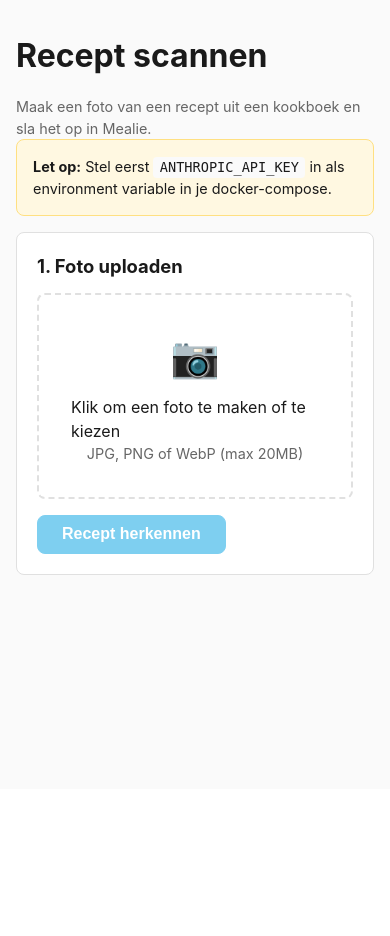
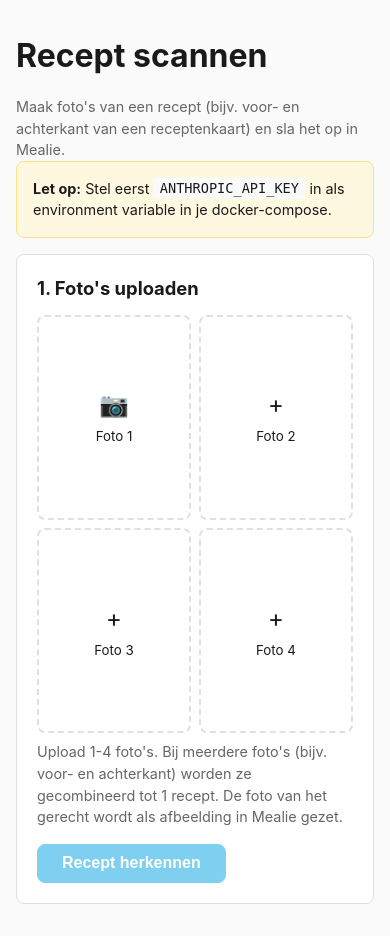
Before and after one commit to gjagils/mealieah, a FastAPI app: page /scan in a window 390 px wide; the page is wider, and only the part inside the window is pictured. Shown: the part 55-991 px from the top of that part. Before the commit the page ends 630 px from the top of that part, so only its background shows below. Run offline with FastAPI, Linux system fonts and the light colour scheme.

Commit message:
Support multiple photos for recipe scanning with food photo upload
- Upload 1-4 photos (e.g., front + back of recipe card)
- Claude Vision combines all photos into one structured recipe
- Claude identifies which photo shows the finished dish (food_photo_index)
- Food photo is automatically uploaded as recipe image in Mealie
- Photo grid UI with 4 slots, preview thumbnails, and remove buttons
- Responsive: 4 columns on desktop, 2 on mobile

https://claude.ai/code/session_01BftJTeedDaGysnnNLQwCyB

```diff
--- a/app/api/routes.py
+++ b/app/api/routes.py
@@ -485,9 +485,9 @@ async def scan_page(request: Request):
 
 
 @router.post("/api/scan")
-async def scan_recipe(image: UploadFile = File(...)):
-    """Process a recipe photo with Claude Vision."""
-    from app.clients.recipe_scanner import scan_recipe_image
+async def scan_recipe(images: list[UploadFile] = File(...)):
+    """Process one or more recipe photos with Claude Vision."""
+    from app.clients.recipe_scanner import scan_recipe_images
 
     if not settings.anthropic_api_key:
         return JSONResponse(
@@ -496,22 +496,25 @@ async def scan_recipe(image: UploadFile = File(...)):
         )
 
     allowed_types = {"image/jpeg", "image/png", "image/webp", "image/gif"}
-    if image.content_type not in allowed_types:
-        return JSONResponse(
-            {"ok": False, "error": f"Ongeldig bestandstype: {image.content_type}"},
-            status_code=400,
-        )
+    image_list: list[tuple[bytes, str]] = []
 
-    image_data = await image.read()
-    if len(image_data) > 20 * 1024 * 1024:  # 20MB limit
-        return JSONResponse(
-            {"ok": False, "error": "Afbeelding is te groot (max 20MB)."},
-            status_code=400,
-        )
+    for img in images:
+        if img.content_type not in allowed_types:
+            return JSONResponse(
+                {"ok": False, "error": f"Ongeldig bestandstype: {img.content_type}"},
+                status_code=400,
+            )
+        data = await img.read()
+        if len(data) > 20 * 1024 * 1024:
+            return JSONResponse(
+                {"ok": False, "error": "Afbeelding is te groot (max 20MB)."},
+                status_code=400,
+            )
+        image_list.append((data, img.content_type))
 
     try:
-        recipe = await scan_recipe_image(image_data, image.content_type)
-        return {"ok": True, "recipe": recipe}
+        recipe = await scan_recipe_images(image_list)
+        return {"ok": True, "recipe": recipe, "image_count": len(image_list)}
     except Exception as e:
         logger.error("Recipe scan failed: %s", e)
         return JSONResponse(
@@ -520,10 +523,14 @@ async def scan_recipe(image: UploadFile = File(...)):
 
 
 @router.post("/api/scan/save")
-async def save_scanned_recipe(request: Request):
-    """Save a scanned recipe to Mealie."""
-    body = await request.json()
-    recipe_data = body.get("recipe", {})
+async def save_scanned_recipe(
+    recipe_json: str = Form(...),
+    food_photo: UploadFile | None = File(None),
+):
+    """Save a scanned recipe to Mealie, optionally with a food photo."""
+    import json as json_mod
+
+    recipe_data = json_mod.loads(recipe_json)
     name = recipe_data.get("name", "").strip()
 
     if not name:
@@ -572,6 +579,17 @@ async def save_scanned_recipe(request: Request):
 
         await mealie_client.update_recipe(slug, full_recipe)
         logger.info("Updated recipe %s with ingredients and instructions", slug)
+
+        # Step 4: Upload food photo if provided
+        if food_photo and food_photo.size:
+            photo_data = await food_photo.read()
+            try:
+                await mealie_client.upload_recipe_image(
+                    slug, photo_data, food_photo.content_type
+                )
+                logger.info("Uploaded food photo for %s", slug)
+            except Exception as img_err:
+                logger.warning("Failed to upload recipe image: %s", img_err)
 
         return {"ok": True, "slug": slug}
     except Exception as e:
--- a/app/static/style.css
+++ b/app/static/style.css
@@ -403,34 +403,60 @@ code {
     margin-bottom: 1rem;
 }
 
-.upload-area {
+.photo-grid {
+    display: grid;
+    grid-template-columns: repeat(4, 1fr);
+    gap: 0.5rem;
+}
+
+.photo-slot {
     border: 2px dashed var(--border);
     border-radius: var(--radius);
+    aspect-ratio: 3/4;
+    cursor: pointer;
     overflow: hidden;
+    position: relative;
 }
 
-.upload-placeholder {
+.photo-slot-empty {
     display: flex;
     flex-direction: column;
     align-items: center;
     justify-content: center;
-    padding: 2rem;
-    cursor: pointer;
+    height: 100%;
     transition: background 0.15s;
 }
 
-.upload-placeholder:hover { background: var(--bg); }
+.photo-slot-empty:hover { background: var(--bg); }
 
-.upload-icon { font-size: 2.5rem; margin-bottom: 0.5rem; }
-
-.scan-preview {
-    width: 100%;
-    max-height: 400px;
-    object-fit: contain;
-    display: block;
+.photo-slot-preview {
+    position: relative;
+    height: 100%;
 }
 
-#preview-container { text-align: center; padding: 0.5rem; }
+.photo-slot-preview img {
+    width: 100%;
+    height: 100%;
+    object-fit: cover;
+}
+
+.photo-remove {
+    position: absolute;
+    top: 4px;
+    right: 4px;
+    background: rgba(0,0,0,0.6);
+    color: #fff;
+    border: none;
+    border-radius: 50%;
+    width: 24px;
+    height: 24px;
+    padding: 0;
+    font-size: 0.75rem;
+    line-height: 24px;
+    text-align: center;
+}
+
+.upload-icon { font-size: 1.5rem; margin-bottom: 0.25rem; }
 
 .scan-form { display: flex; flex-direction: column; gap: 0.5rem; }
 .scan-form label { font-weight: 500; font-size: 0.9rem; margin-top: 0.25rem; }
@@ -445,3 +471,7 @@ code {
     line-height: 1.5;
     resize: vertical;
 }
+
+@media (max-width: 480px) {
+    .photo-grid { grid-template-columns: repeat(2, 1fr); }
+}
--- a/app/templates/base.html
+++ b/app/templates/base.html
@@ -4,7 +4,7 @@
     <meta charset="UTF-8">
     <meta name="viewport" content="width=device-width, initial-scale=1.0">
     <title>{% block title %}Mealieah{% endblock %}</title>
-    <link rel="stylesheet" href="/static/style.css?v=4">
+    <link rel="stylesheet" href="/static/style.css?v=5">
 </head>
 <body>
     <nav>
--- a/app/templates/scan.html
+++ b/app/templates/scan.html
@@ -2,7 +2,7 @@
 {% block title %}Recept scannen - Mealieah{% endblock %}
 {% block content %}
 <h1>Recept scannen</h1>
-<p class="muted">Maak een foto van een recept uit een kookboek en sla het op in Mealie.</p>
+<p class="muted">Maak foto's van een recept (bijv. voor- en achterkant van een receptenkaart) en sla het op in Mealie.</p>
 
 {% if not has_api_key %}
 <div class="warning-box">
@@ -12,20 +12,55 @@
 
 <!-- Step 1: Upload -->
 <section class="scan-section" id="step-upload">
-    <h2>1. Foto uploaden</h2>
-    <div class="upload-area" id="upload-area">
-        <input type="file" id="file-input" accept="image/*" capture="environment" style="display:none">
-        <div class="upload-placeholder" id="upload-placeholder" onclick="document.getElementById('file-input').click()">
-            <div class="upload-icon">&#128247;</div>
-            <p>Klik om een foto te maken of te kiezen</p>
-            <small class="muted">JPG, PNG of WebP (max 20MB)</small>
+    <h2>1. Foto's uploaden</h2>
+    <div class="photo-grid" id="photo-grid">
+        <div class="photo-slot" id="slot-0" onclick="addPhoto(0)">
+            <input type="file" accept="image/*" capture="environment" style="display:none" onchange="onFileSelected(this, 0)">
+            <div class="photo-slot-empty">
+                <div class="upload-icon">&#128247;</div>
+                <small>Foto 1</small>
+            </div>
+            <div class="photo-slot-preview" style="display:none">
+                <img>
+                <button class="btn btn-sm photo-remove" onclick="removePhoto(event, 0)">&#10005;</button>
+            </div>
         </div>
-        <div id="preview-container" style="display:none">
-            <img id="preview-img" class="scan-preview">
-            <button class="btn btn-sm" onclick="clearImage()" style="margin-top: 0.5rem;">Andere foto</button>
+        <div class="photo-slot" id="slot-1" onclick="addPhoto(1)">
+            <input type="file" accept="image/*" capture="environment" style="display:none" onchange="onFileSelected(this, 1)">
+            <div class="photo-slot-empty">
+                <div class="upload-icon">+</div>
+                <small>Foto 2</small>
+            </div>
+            <div class="photo-slot-preview" style="display:none">
+                <img>
+                <button class="btn btn-sm photo-remove" onclick="removePhoto(event, 1)">&#10005;</button>
+            </div>
+        </div>
+        <div class="photo-slot" id="slot-2" onclick="addPhoto(2)">
+            <input type="file" accept="image/*" capture="environment" style="display:none" onchange="onFileSelected(this, 2)">
+            <div class="photo-slot-empty">
+                <div class="upload-icon">+</div>
+                <small>Foto 3</small>
+            </div>
+            <div class="photo-slot-preview" style="display:none">
+                <img>
+                <button class="btn btn-sm photo-remove" onclick="removePhoto(event, 2)">&#10005;</button>
+            </div>
+        </div>
+        <div class="photo-slot" id="slot-3" onclick="addPhoto(3)">
+            <input type="file" accept="image/*" capture="environment" style="display:none" onchange="onFileSelected(this, 3)">
+            <div class="photo-slot-empty">
+                <div class="upload-icon">+</div>
+                <small>Foto 4</small>
+            </div>
+            <div class="photo-slot-preview" style="display:none">
+                <img>
+                <button class="btn btn-sm photo-remove" onclick="removePhoto(event, 3)">&#10005;</button>
+            </div>
         </div>
     </div>
-    <button class="btn btn-primary" id="scan-btn" onclick="scanImage()" disabled style="margin-top: 1rem;">
+    <p class="muted" style="margin-top: 0.5rem;">Upload 1-4 foto's. Bij meerdere foto's (bijv. voor- en achterkant) worden ze gecombineerd tot 1 recept. De foto van het gerecht wordt als afbeelding in Mealie gezet.</p>
+    <button class="btn btn-primary" id="scan-btn" onclick="scanImages()" disabled style="margin-top: 1rem;">
         Recept herkennen
     </button>
     <div id="scan-status"></div>
@@ -34,6 +69,10 @@
 <!-- Step 2: Preview & Edit -->
 <section class="scan-section" id="step-preview" style="display:none">
     <h2>2. Controleer het recept</h2>
+    <div id="food-photo-preview" style="display:none; margin-bottom: 1rem;">
+        <img id="food-photo-img" style="max-height: 200px; border-radius: 8px;">
+        <p class="muted" style="margin-top: 0.25rem;">Deze foto wordt als receptafbeelding gebruikt</p>
+    </div>
     <div class="scan-form">
         <label>Naam</label>
         <input type="text" id="recipe-name" class="form-input">
@@ -53,10 +92,10 @@
         </div>
 
         <label>Ingredienten</label>
-        <textarea id="recipe-ingredients" class="form-textarea" rows="8" placeholder="Eén ingredient per regel"></textarea>
+        <textarea id="recipe-ingredients" class="form-textarea" rows="8" placeholder="Een ingredient per regel"></textarea>
 
         <label>Bereidingswijze</label>
-        <textarea id="recipe-instructions" class="form-textarea" rows="8" placeholder="Eén stap per regel"></textarea>
+        <textarea id="recipe-instructions" class="form-textarea" rows="8" placeholder="Een stap per regel"></textarea>
     </div>
     <div style="display: flex; gap: 0.5rem; margin-top: 1rem;">
         <button class="btn btn-primary" id="save-btn" onclick="saveRecipe()">
@@ -84,42 +123,63 @@
 
 {% block scripts %}
 <script>
-const melialieExternalUrl = "{{ mealie_external_url | default('', true) }}";
-let selectedFile = null;
-let scannedRecipe = null;
+const mealieExternalUrl = "{{ mealie_external_url | default('', true) }}";
+const selectedFiles = [null, null, null, null];
+let foodPhotoIndex = null;
+let foodPhotoFile = null;
 
-document.getElementById("file-input").addEventListener("change", (e) => {
-    const file = e.target.files[0];
+function addPhoto(slot) {
+    const el = document.querySelector(`#slot-${slot} input[type=file]`);
+    if (el && !selectedFiles[slot]) el.click();
+}
+
+function onFileSelected(input, slot) {
+    const file = input.files[0];
     if (!file) return;
-    selectedFile = file;
+    selectedFiles[slot] = file;
+
     const reader = new FileReader();
     reader.onload = (ev) => {
-        document.getElementById("preview-img").src = ev.target.result;
-        document.getElementById("preview-container").style.display = "block";
-        document.getElementById("upload-placeholder").style.display = "none";
-        document.getElementById("scan-btn").disabled = false;
+        const slotEl = document.getElementById(`slot-${slot}`);
+        slotEl.querySelector('.photo-slot-empty').style.display = 'none';
+        const preview = slotEl.querySelector('.photo-slot-preview');
+        preview.style.display = 'block';
+        preview.querySelector('img').src = ev.target.result;
     };
     reader.readAsDataURL(file);
-});
-
-function clearImage() {
-    selectedFile = null;
-    document.getElementById("file-input").value = "";
-    document.getElementById("preview-container").style.display = "none";
-    document.getElementById("upload-placeholder").style.display = "flex";
-    document.getElementById("scan-btn").disabled = true;
+    updateScanButton();
 }
 
-async function scanImage() {
-    if (!selectedFile) return;
+function removePhoto(event, slot) {
+    event.stopPropagation();
+    selectedFiles[slot] = null;
+    const slotEl = document.getElementById(`slot-${slot}`);
+    slotEl.querySelector('input[type=file]').value = '';
+    slotEl.querySelector('.photo-slot-empty').style.display = 'flex';
+    slotEl.querySelector('.photo-slot-preview').style.display = 'none';
+    updateScanButton();
+}
+
+function updateScanButton() {
+    const hasAny = selectedFiles.some(f => f !== null);
+    document.getElementById("scan-btn").disabled = !hasAny;
+}
+
+async function scanImages() {
+    const files = selectedFiles.filter(f => f !== null);
+    if (!files.length) return;
+
     const btn = document.getElementById("scan-btn");
     const status = document.getElementById("scan-status");
     btn.disabled = true;
     btn.textContent = "Bezig met herkennen...";
-    status.innerHTML = '<p class="muted">Dit kan 5-10 seconden duren...</p>';
+    const n = files.length;
+    status.innerHTML = `<p class="muted">${n} foto${n > 1 ? "'s" : ""} worden geanalyseerd, dit kan 5-15 seconden duren...</p>`;
 
     const formData = new FormData();
-    formData.append("image", selectedFile);
+    for (const f of files) {
+        formData.append("images", f);
+    }
 
     try {
         const resp = await fetch("/api/scan", { method: "POST", body: formData });
@@ -130,7 +190,18 @@ async function scanImage() {
             btn.textContent = "Recept herkennen";
             return;
         }
-        scannedRecipe = data.recipe;
+
+        // Determine which photo to use as food photo
+        const idx = data.recipe.food_photo_index;
+        if (idx !== null && idx !== undefined && idx >= 0 && idx < files.length) {
+            foodPhotoIndex = idx;
+            foodPhotoFile = files[idx];
+        } else {
+            // Default to first photo
+            foodPhotoIndex = 0;
+            foodPhotoFile = files[0];
+        }
+
         showPreview(data.recipe);
     } catch (e) {
         status.innerHTML = `<p class="error">Fout: ${e.message}</p>`;
@@ -147,6 +218,16 @@ function showPreview(recipe) {
     document.getElementById("recipe-ingredients").value = (recipe.ingredients || []).join("\n");
     document.getElementById("recipe-instructions").value = (recipe.instructions || []).join("\n");
 
+    // Show food photo preview
+    if (foodPhotoFile) {
+        const reader = new FileReader();
+        reader.onload = (ev) => {
+            document.getElementById("food-photo-img").src = ev.target.result;
+            document.getElementById("food-photo-preview").style.display = "block";
+        };
+        reader.readAsDataURL(foodPhotoFile);
+    }
+
     document.getElementById("step-upload").style.display = "none";
     document.getElementById("step-preview").style.display = "block";
 }
@@ -154,6 +235,7 @@ function showPreview(recipe) {
 function backToUpload() {
     document.getElementById("step-preview").style.display = "none";
     document.getElementById("step-upload").style.display = "block";
+    document.getElementById("food-photo-preview").style.display = "none";
     document.getElementById("scan-btn").disabled = false;
     document.getElementById("scan-btn").textContent = "Recept herkennen";
     document.getElementById("scan-status").innerHTML = "";
@@ -182,11 +264,16 @@ async function saveRecipe() {
         return;
     }
 
+    const formData = new FormData();
+    formData.append("recipe_json", JSON.stringify(recipe));
+    if (foodPhotoFile) {
+        formData.append("food_photo", foodPhotoFile);
+    }
+
     try {
         const resp = await fetch("/api/scan/save", {
             method: "POST",
-            headers: { "Content-Type": "application/json" },
-            body: JSON.stringify({ recipe }),
+            body: formData,
         });
         const data = await resp.json();
         if (!data.ok) {
@@ -196,11 +283,10 @@ async function saveRecipe() {
             return;
         }
 
-        // Show success
         document.getElementById("view-recipe-link").href = `/recipe/${data.slug}`;
         const mealieLink = document.getElementById("view-mealie-link");
-        if (mealieLink && melialieExternalUrl) {
-            mealieLink.href = `${melialieExternalUrl}/g/home/r/${data.slug}`;
+        if (mealieLink && mealieExternalUrl) {
+            mealieLink.href = `${mealieExternalUrl}/g/home/r/${data.slug}`;
         }
         document.getElementById("step-preview").style.display = "none";
         document.getElementById("step-done").style.display = "block";
@@ -212,9 +298,19 @@ async function saveRecipe() {
 }
 
 function resetScan() {
-    clearImage();
+    for (let i = 0; i < 4; i++) {
+        selectedFiles[i] = null;
+        const slotEl = document.getElementById(`slot-${i}`);
+        slotEl.querySelector('input[type=file]').value = '';
+        slotEl.querySelector('.photo-slot-empty').style.display = 'flex';
+        slotEl.querySelector('.photo-slot-preview').style.display = 'none';
+    }
+    foodPhotoIndex = null;
+    foodPhotoFile = null;
+    document.getElementById("food-photo-preview").style.display = "none";
     document.getElementById("step-done").style.display = "none";
     document.getElementById("step-upload").style.display = "block";
+    document.getElementById("scan-btn").disabled = true;
     document.getElementById("scan-btn").textContent = "Recept herkennen";
     document.getElementById("scan-status").innerHTML = "";
 }
```
Also changed, not shown: app/clients/mealie.py (+19 -0 lines), app/clients/recipe_scanner.py (+37 -26 lines).
